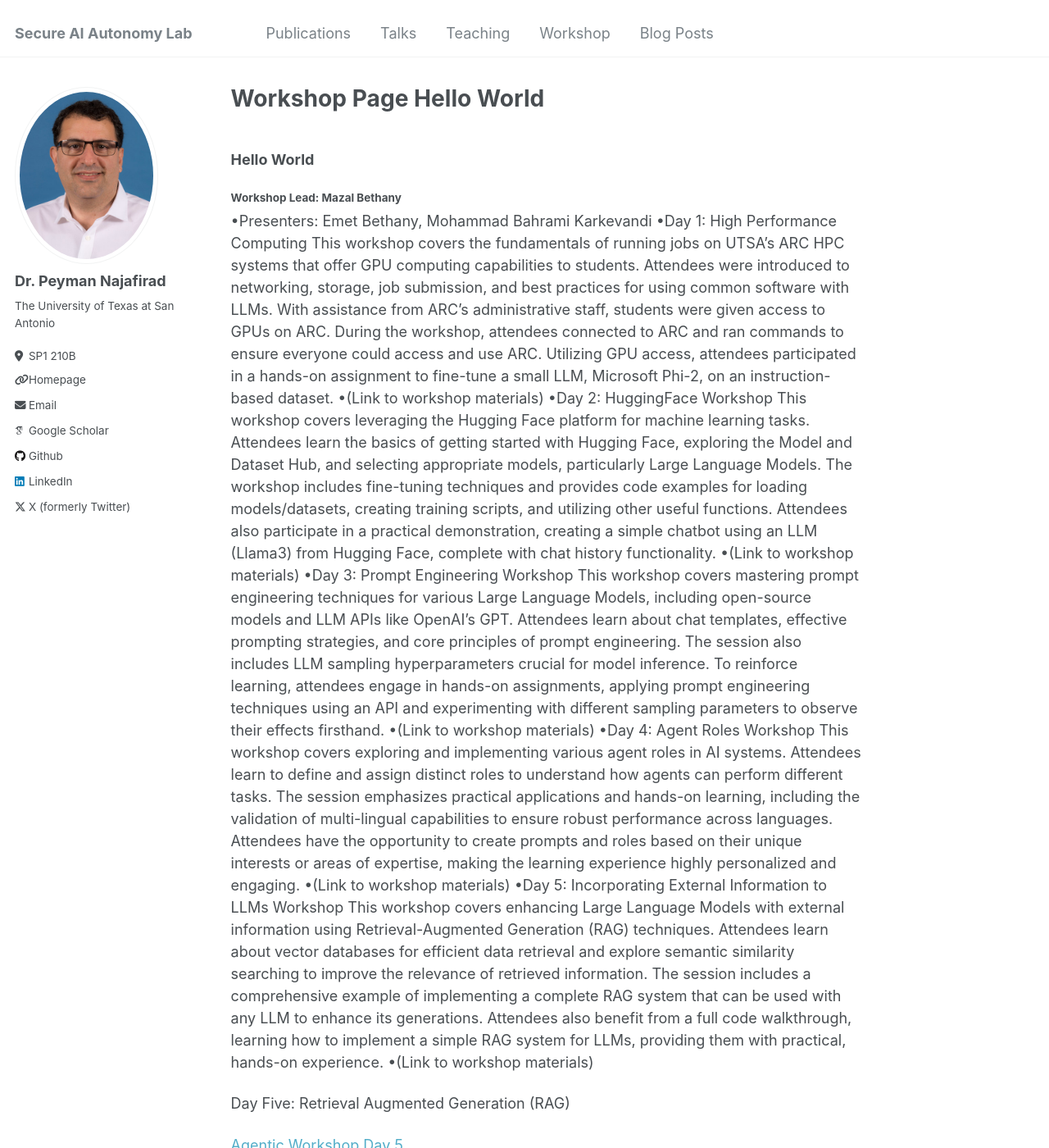
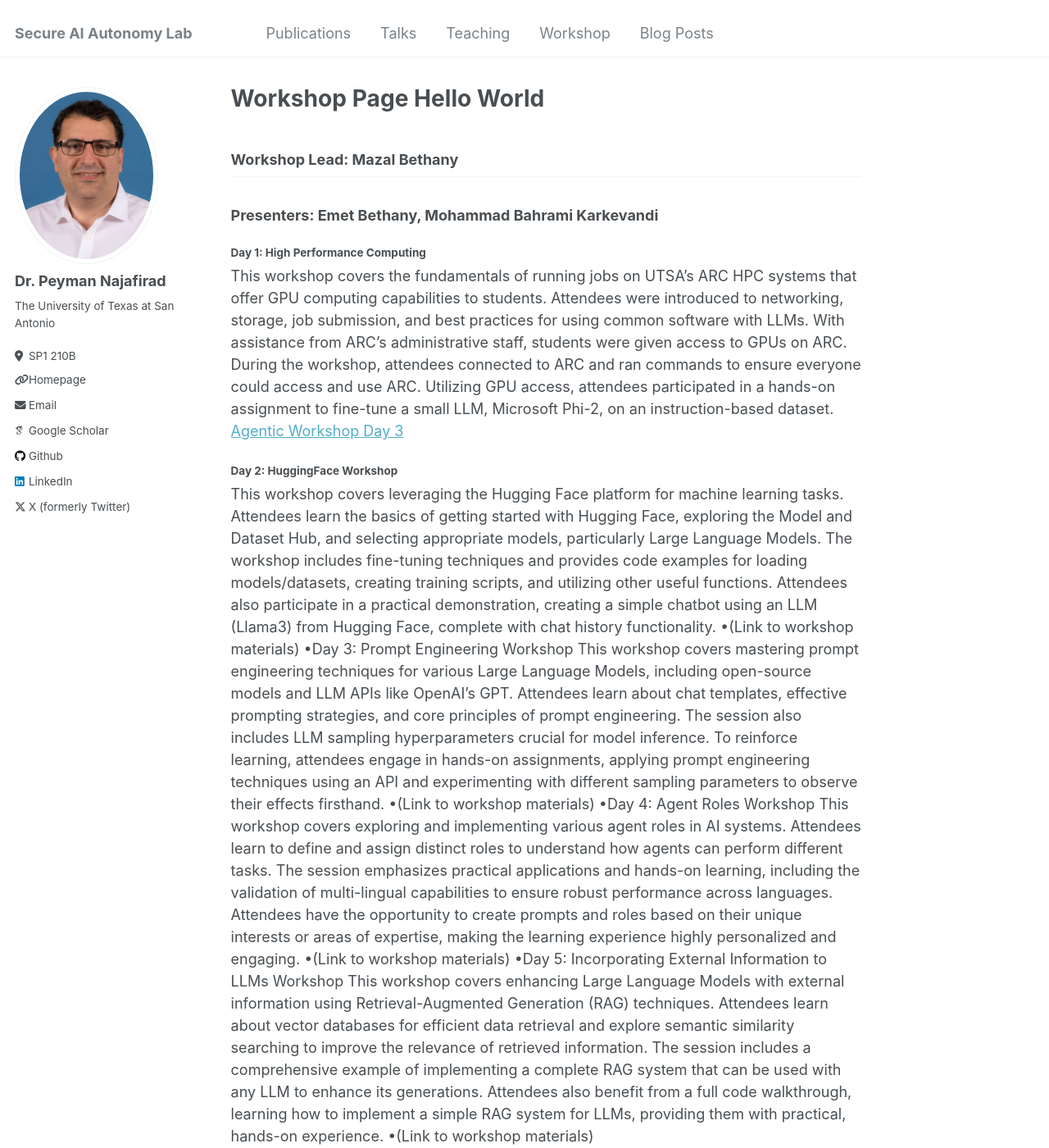
Before and after one commit to SecureAIAutonomyLab/SecureAIAutonomyLab.github.io, a Jekyll site: the page built from _pages/workshop.md, in a window 1280 px wide and 1400 px high. Shown: the whole window at 82% size. Built offline with Jekyll 4.4.1, drawn with Linux system fonts in a browser that asks for light colours; some web fonts are replaced.

Commit message:
Update workshop.md

```diff
--- a/_pages/workshop.md
+++ b/_pages/workshop.md
@@ -5,13 +5,13 @@ permalink: /workshop/
 author_profile: true
 # <div class="wordwrap">You can also find my articles on <a href="{{site.author.googlescholar}}">my Google Scholar profile</a>.</div>
 ---
-### Hello World ###
-##### Workshop Lead: Mazal Bethany #####
-•Presenters: Emet Bethany, Mohammad Bahrami Karkevandi
-•Day 1: High Performance Computing
- This workshop covers the fundamentals of running jobs on UTSA’s ARC HPC systems that offer GPU computing capabilities to students. Attendees were introduced to networking, storage, job submission, and best practices for using common software with LLMs. With assistance from ARC's administrative staff, students were given access to GPUs on ARC. During the workshop, attendees connected to ARC and ran commands to ensure everyone could access and use ARC. Utilizing GPU access, attendees participated in a hands-on assignment to fine-tune a small LLM, Microsoft Phi-2, on an instruction-based dataset.
-•(Link to workshop materials)
-•Day 2: HuggingFace Workshop
+## Workshop Lead: Mazal Bethany
+### Presenters: Emet Bethany, Mohammad Bahrami Karkevandi
+#### Day 1: High Performance Computing
+This workshop covers the fundamentals of running jobs on UTSA’s ARC HPC systems that offer GPU computing capabilities to students. Attendees were introduced to networking, storage, job submission, and best practices for using common software with LLMs. With assistance from ARC's administrative staff, students were given access to GPUs on ARC. During the workshop, attendees connected to ARC and ran commands to ensure everyone could access and use ARC. Utilizing GPU access, attendees participated in a hands-on assignment to fine-tune a small LLM, Microsoft Phi-2, on an instruction-based dataset.
+[Agentic Workshop Day 3](https://utsacloud-my.sharepoint.com/personal/peyman_najafirad_utsa_edu/_layouts/15/onedrive.aspx?ga=1&id=%2Fpersonal%2Fpeyman%5Fnajafirad%5Futsa%5Fedu%2FDocuments%2F%5FSecure%20AI%20%26%20Autonomy%20Lab%2FAgenticWorkshop%2Fday%2D4%5FHPC)
+
+#### Day 2: HuggingFace Workshop
  This workshop covers leveraging the Hugging Face platform for machine learning tasks. Attendees learn the basics of getting started with Hugging Face, exploring the Model and Dataset Hub, and selecting appropriate models, particularly Large Language Models. The workshop includes fine-tuning techniques and provides code examples for loading models/datasets, creating training scripts, and utilizing other useful functions. Attendees also participate in a practical demonstration, creating a simple chatbot using an LLM (Llama3) from Hugging Face, complete with chat history functionality.
 •(Link to workshop materials)
 •Day 3: Prompt Engineering Workshop
```
